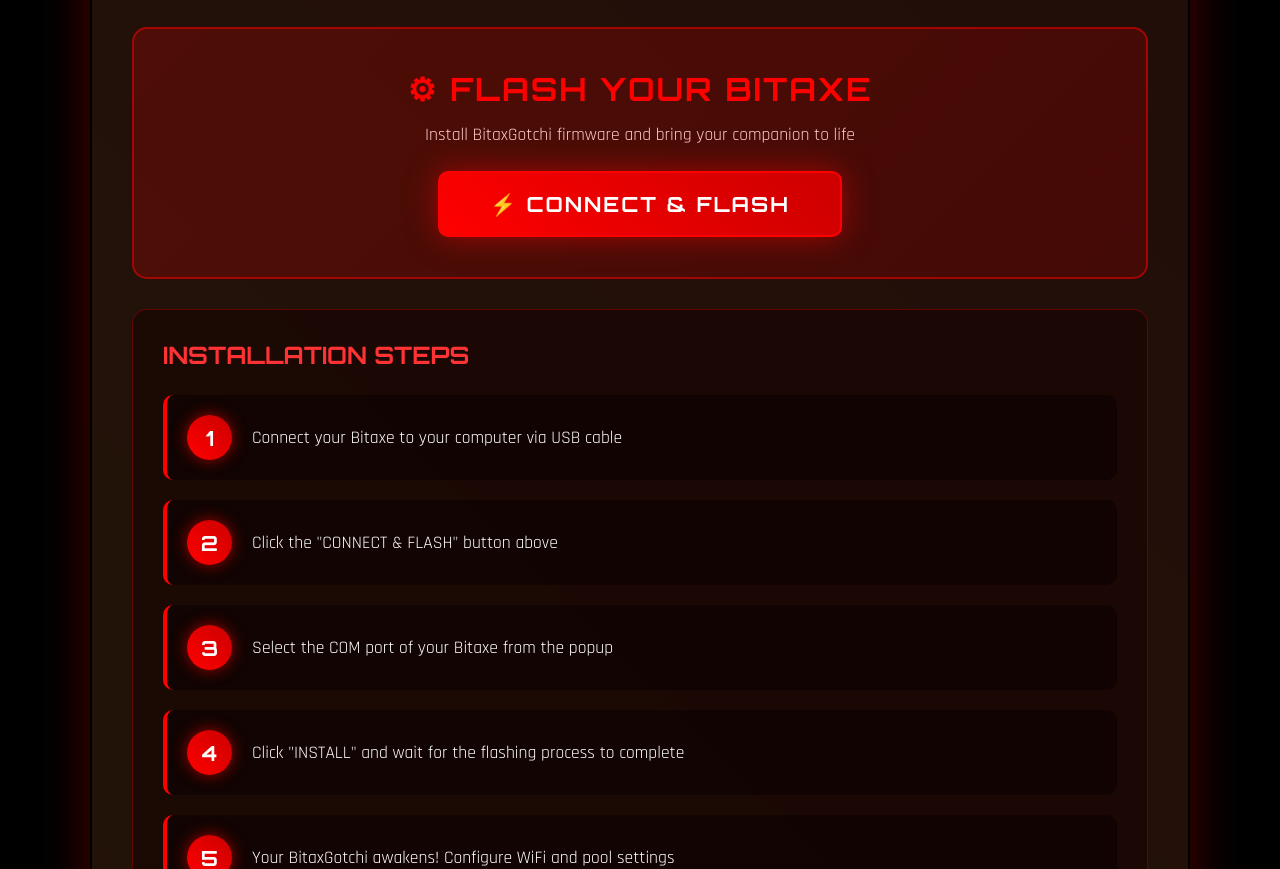
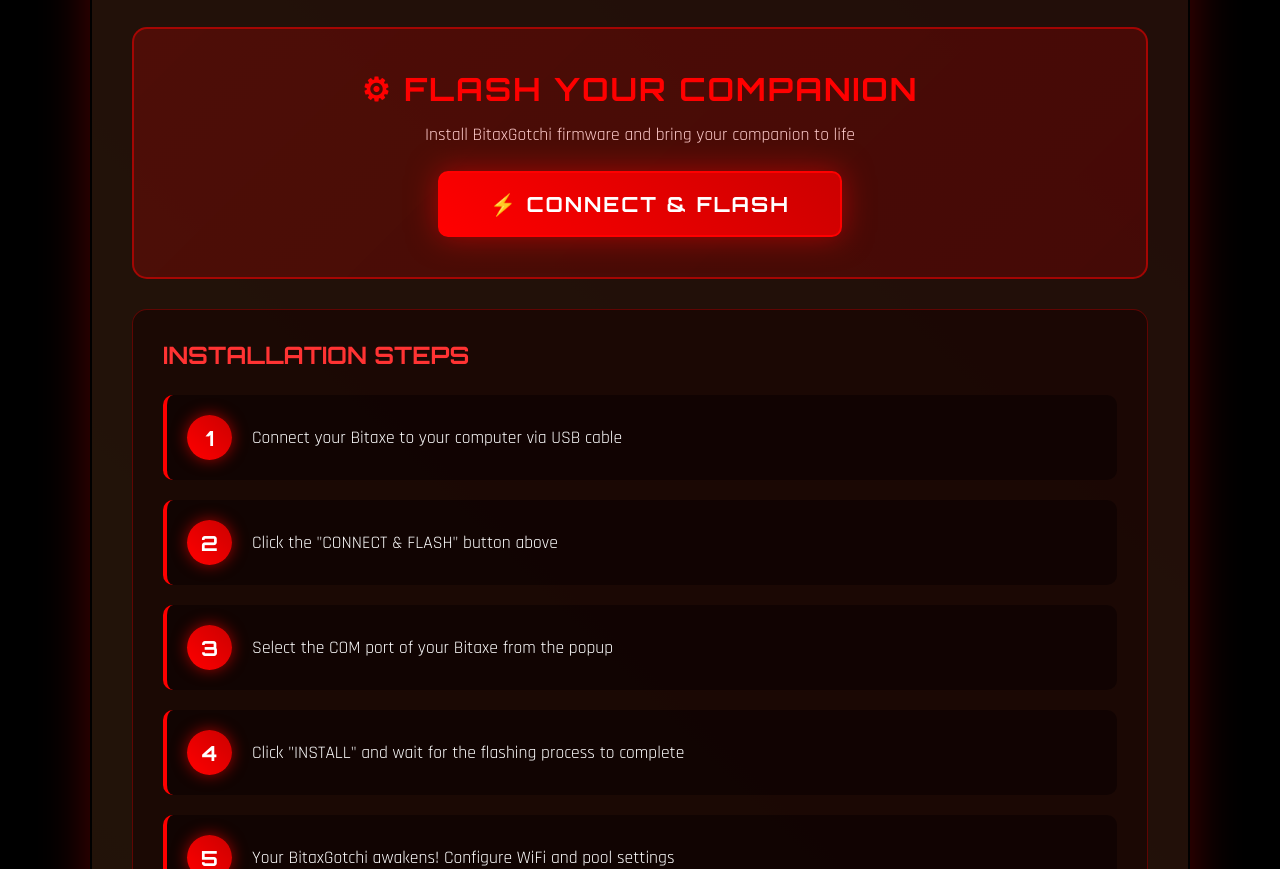
Before and after one commit to Silexperience210/bitaxegotchi, a plain HTML site: page index.html in a window 1280 px wide. Shown: the part 1054-1923 px from the top of the page. Drawn offline with Linux system fonts and the light colour scheme.

Commit message:
Change heading from 'Bitaxe' to 'Companion'

```diff
--- a/index.html
+++ b/index.html
@@ -416,7 +416,7 @@
                 </div>
 
                 <div class="flash-section">
-                    <h2>⚙ Flash Your Bitaxe</h2>
+                    <h2>⚙ Flash Your Companion</h2>
                     <p>Install BitaxGotchi firmware and bring your companion to life</p>
                     <esp-web-install-button manifest="./manifest.json">
                         <button slot="activate">⚡ CONNECT & FLASH</button>
```
